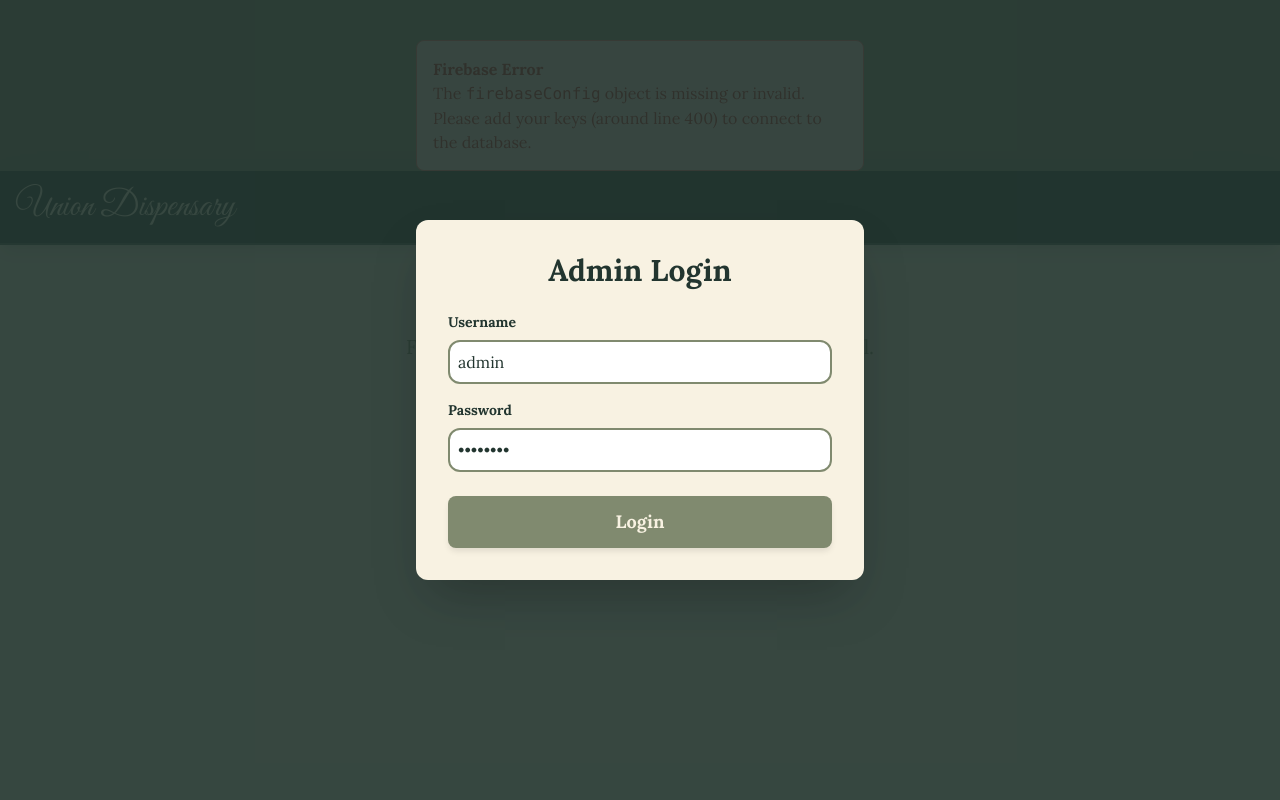
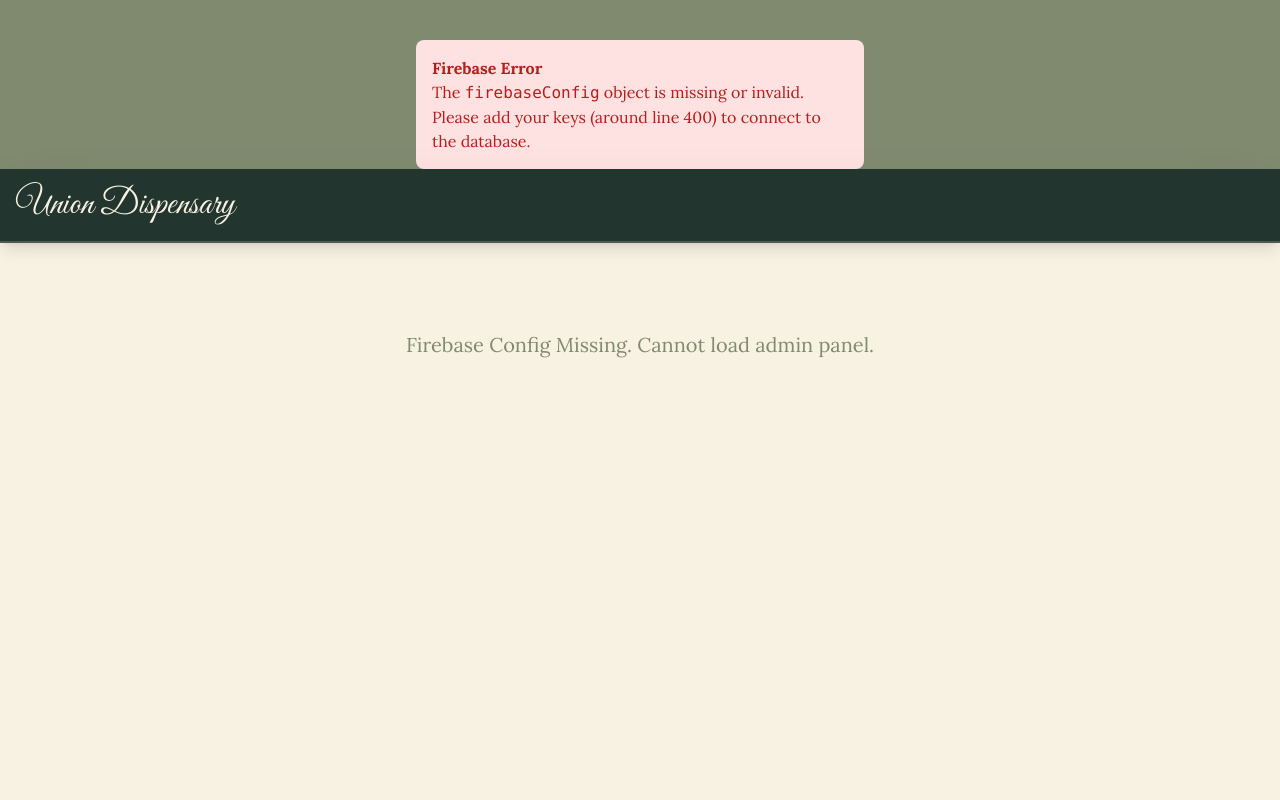
Before and after one commit to tcdesigns95/union-menu, a plain HTML site: page admin.html in a window 1280 px wide. Shown: the top 800 px of the page. Drawn offline with nearby package versions, Linux system fonts and the light colour scheme.

Commit message:
Update admin.html

```diff
--- a/admin.html
+++ b/admin.html
@@ -321,7 +321,7 @@
             // *** PASTE YOUR FIREBASE CONFIG OBJECT HERE ***
             // This is the file to copy/paste into GitHub
             // Replace this placeholder object with your own
- const firebaseConfig = {
+           const firebaseConfig = {
   apiKey: "AIzaSyCpGjsm0Uawcfqjk_jwS1POpBXlXWGLcGE",
   authDomain: "union-live-menu.firebaseapp.com",
   projectId: "union-live-menu",
@@ -337,9 +337,11 @@
         if (typeof __app_id !== 'undefined' && __app_id) {
             appId = __app_id;
             console.log("Using canvas app ID:", appId);
-        } else {
+        } else if (firebaseConfig.projectId) {
             appId = firebaseConfig.projectId; // Fallback to Project ID
             console.log("Using fallback app ID (projectId):", appId);
+        } else {
+            console.warn("No app ID found. Using default.");
         }
 
         // =======================================================================
@@ -1506,10 +1508,11 @@
                     loadingIndicator.textContent = 'Firebase Config Missing. Cannot load admin panel.';
                     // This is a safe way to show the error without crashing
                     const errorBox = document.createElement('div');
-                    errorBox.className = "p-4 bg-red-100 border border-red-400 text-red-700 rounded-lg max-w-md mx-auto mt-10 font-serif";
+                    errorBox.className = "p-4 bg-red-100 border-red-400 text-red-700 rounded-lg max-w-md mx-auto mt-10 font-serif";
                     errorBox.innerHTML = `<h4 class="font-bold">Firebase Error</h4><p>The <code>firebaseConfig</code> object is missing or invalid. Please add your keys (around line 400) to connect to the database.</p>`;
                     document.body.prepend(errorBox);
-                    loginModal.style.display = 'none'; // Hide login
+                    const loginModal = document.getElementById('login-modal');
+                    if (loginModal) loginModal.style.display = 'none'; // Hide login
                 }
                 // initMenu(true); // Don't run mock mode for admin
             }
```
